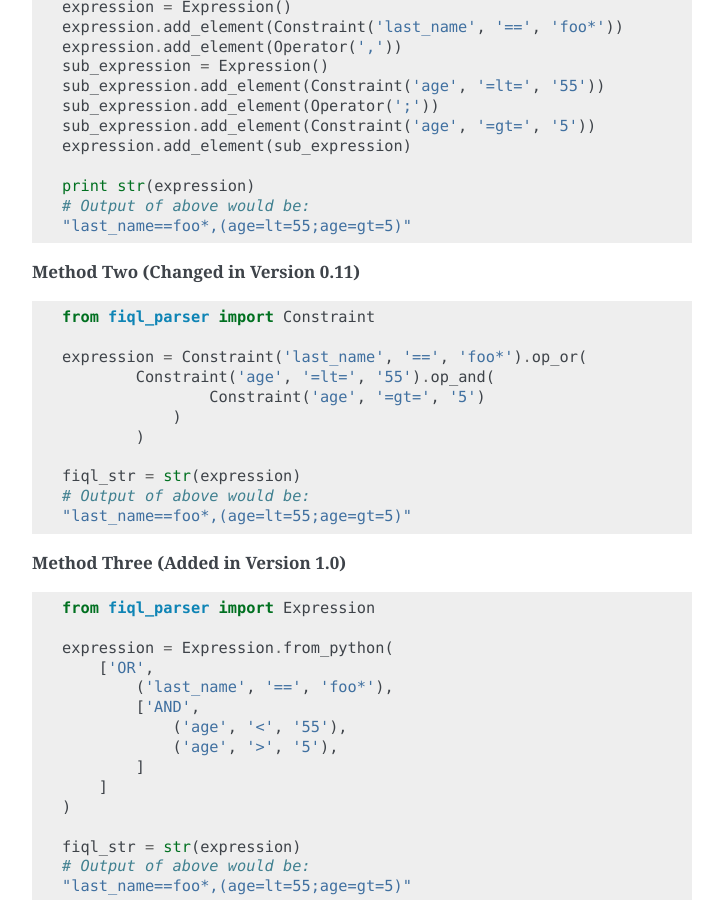
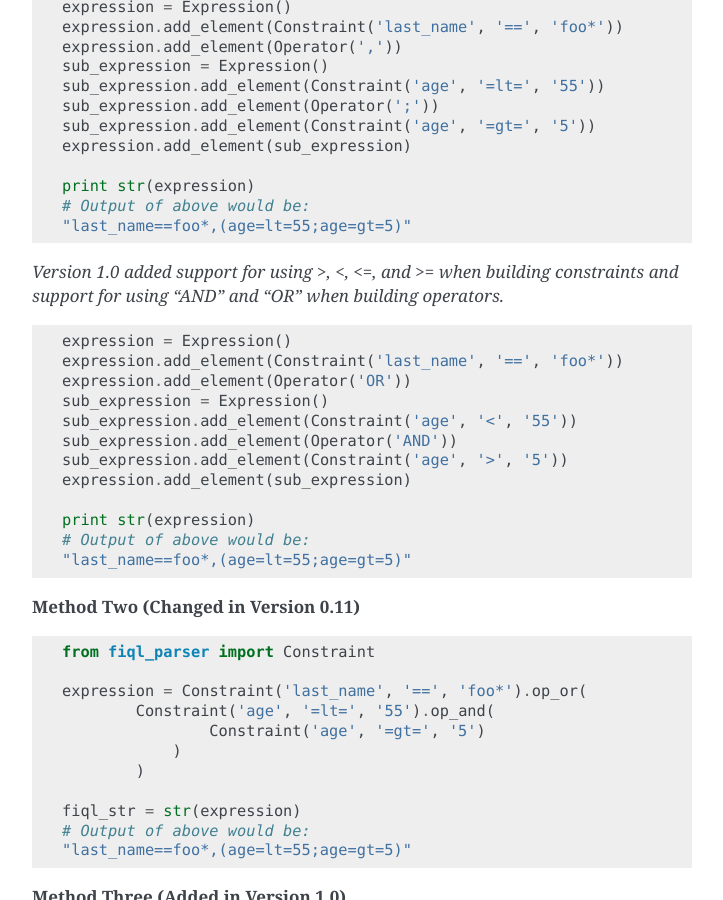
Before and after one commit to sergedomk/fiql_parser, a Sphinx documentation site: the page built from docs/usage.rst, in a window 1280 px wide and 900 px high, scrolled down 1513 px. Shown: the whole window, without its empty margins (388-1111 px from the left). Built offline with Sphinx 7.4.7, drawn with Linux system fonts in a browser that asks for light colours.

Commit message:
Add support for AND and OR when building .

```diff
--- a/docs/usage.rst
+++ b/docs/usage.rst
@@ -88,6 +88,24 @@ Building an Expression
     # Output of above would be:
     "last_name==foo*,(age=lt=55;age=gt=5)"
 
+*Version 1.0 added support for using >, <, <=, and >= when building
+constraints and support for using "AND" and "OR" when building operators.*
+
+.. code-block:: python
+
+    expression = Expression()
+    expression.add_element(Constraint('last_name', '==', 'foo*'))
+    expression.add_element(Operator('OR'))
+    sub_expression = Expression()
+    sub_expression.add_element(Constraint('age', '<', '55'))
+    sub_expression.add_element(Operator('AND'))
+    sub_expression.add_element(Constraint('age', '>', '5'))
+    expression.add_element(sub_expression)
+
+    print str(expression)
+    # Output of above would be:
+    "last_name==foo*,(age=lt=55;age=gt=5)"
+
 **Method Two (Changed in Version 0.11)**
 
 .. code-block:: python
--- a/fiql_parser/__init__.py
+++ b/fiql_parser/__init__.py
@@ -1,17 +1,17 @@
 # -*- coding: utf-8 -*-
 """
-© Copyright 2014-2015, by Serge Domkowski.
+© Copyright 2014 Serge Domkowski.
 
 .. note::
 
     This code includes a few modifications to rules in the FIQL draft.
 
-    The rule defined for ``Comparison`` has been modifed to deal with an
+    The rule defined for ``Comparison`` has been modified to deal with an
     inconsistency in the draft documentation. The change fixes an issue where
     the string "==" was NOT a valid ``Comparison`` and thus made most of
     the examples in the FIQL draft incorrect.
 
-    The accepted arg chars to have been modifed to include ":". This change
+    The accepted arg chars have been modified to include ":". This change
     fixes the issue where :rfc:`3339` compliant DateTime values were not valid
     unless the ":" was percent-encoded. This contradicted the FIQL draft
     ``date_str`` examples. Since ":" is a valid character in an HTTP query
```
Also changed, not shown: 3 other files.
